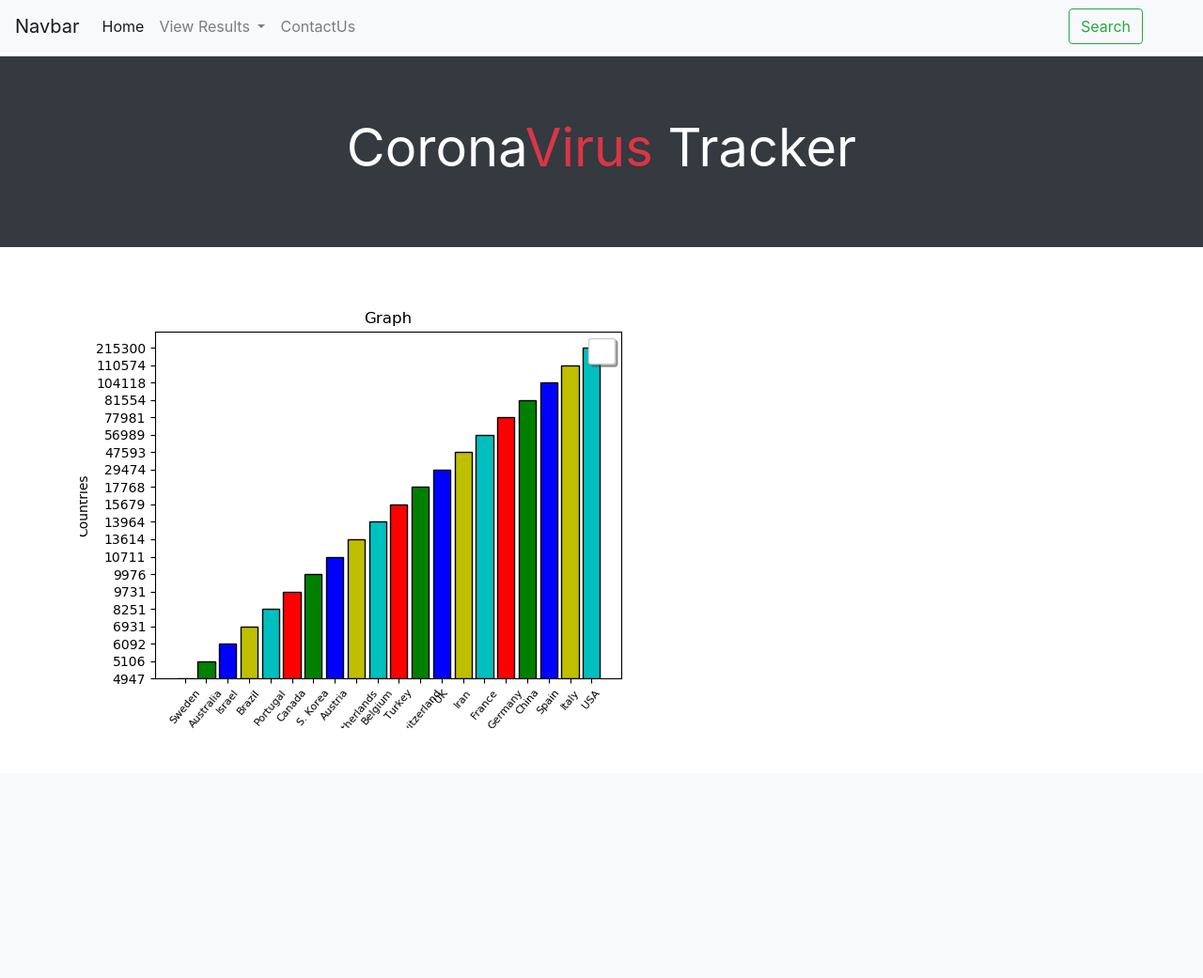
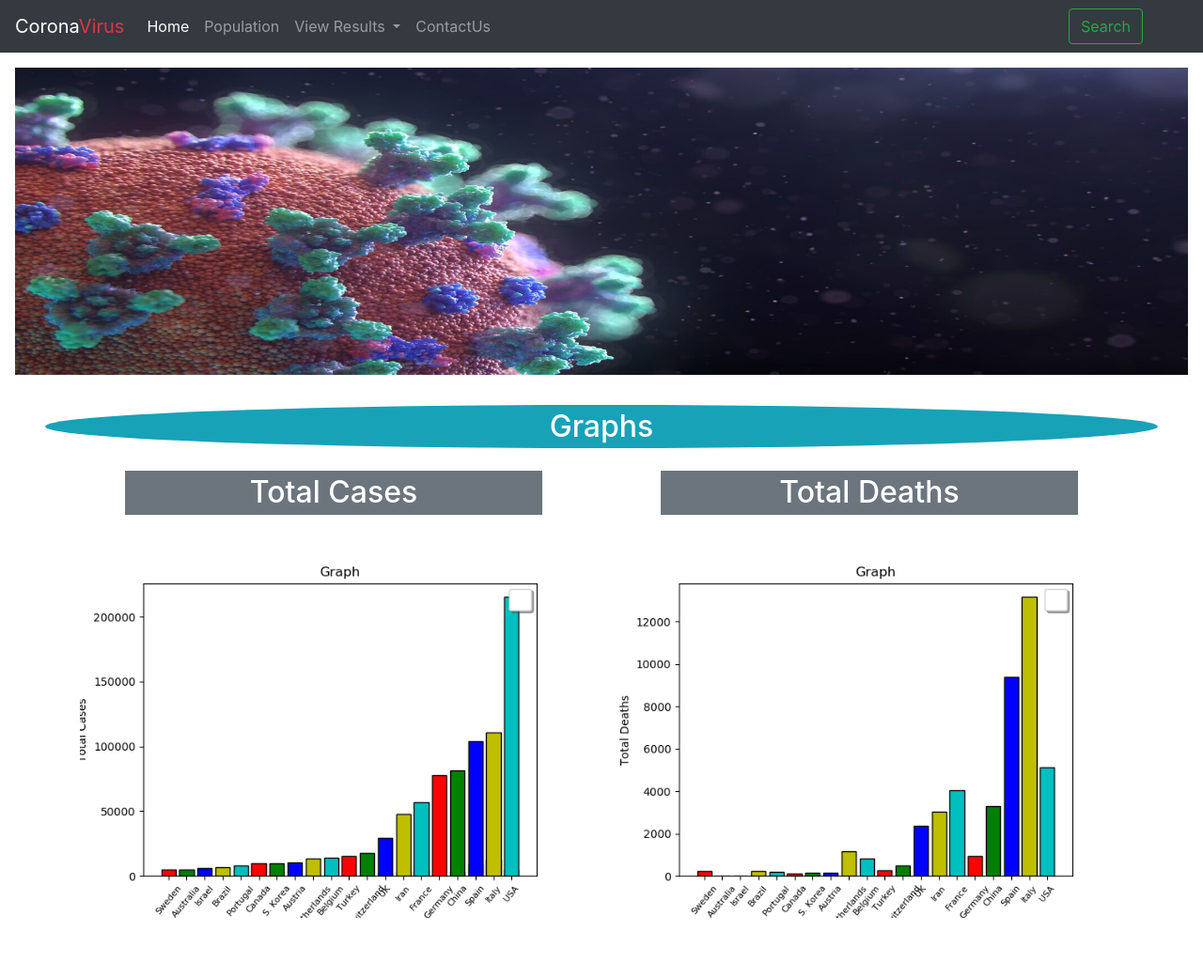
Before and after one commit to the-pythonists/Coronavirus-COVID-19-Tracker, a Django app: template App/templates/graphrepresentation.html in a window 1280 px wide. Shown: the whole page at 94% size. Before the commit the page ends 775 px from the top, so only its background shows below. Run offline with Django 3.2, Linux system fonts and the light colour scheme; the template is opened without the code that fills it, so the values that code supplies are empty; some libraries are stand-ins or nearby versions.

Commit message:
Add files

```diff
--- a/App/templates/base.html
+++ b/App/templates/base.html
@@ -23,8 +23,8 @@
   </head>
   <body>
 
-      <nav class="navbar navbar-expand-lg navbar-light bg-light">
-          <a class="navbar-brand" href="#">Navbar</a>
+      <nav class="navbar navbar-expand-lg navbar-dark bg-dark mb-3">
+          <a class="navbar-brand" href="#">Corona<span class="text-danger">Virus</span></a>
           <button class="navbar-toggler" type="button" data-toggle="collapse" data-target="#navbarNavDropdown" aria-controls="navbarNavDropdown" aria-expanded="false" aria-label="Toggle navigation">
             <span class="navbar-toggler-icon"></span>
           </button>
@@ -33,6 +33,9 @@
               <li class="nav-item active">
                 <a class="nav-link" href="/">Home <span class="sr-only">(current)</span></a>
               </li>
+              <li class="nav-item">
+                  <a class="nav-link" href="">Population</a>
+              </li>
               <li class="nav-item dropdown">
                   <a class="nav-link dropdown-toggle" href="#" id="navbarDropdownMenuLink" data-toggle="dropdown" aria-haspopup="true" aria-expanded="false">
                     View Results
@@ -40,7 +43,7 @@
                   <div class="dropdown-menu" aria-labelledby="navbarDropdownMenuLink">
                     <a class="dropdown-item" href="/countrywise/">View by Countries</a>
                     <a class="dropdown-item" href="/indiastatewise/">View by India Cities</a>
-                    <a class="dropdown-item" href="#">Something else here</a>
+                    <a class="dropdown-item" href="/graph/">Show Graphs</a>
                   </div>
                 </li>
               <li class="nav-item">
@@ -53,13 +56,12 @@
           </form>
         </nav>
 
-    <div class="jumbotron jumbotron-fluid bg-dark text-white mt-1">
-      <div class="container d-flex justify-content-center">
-        <h1 class="display-4"><b>Corona<span class="text-danger">Virus</span> Tracker</b></h1>
-      </div>
+    <div class="jumbotron jumbotron-fluid mx-3 px-0 py-0">
+        <img src="{% static 'images/corona.jpg' %}" class="img-fluid" id="image" alt="Responsive image">
     </div>
 
     {% block body %} {% endblock %}
+    <div class="mb-3"></div>
     <script>
      var typed = new Typed('#typed',{
                     strings:["There is a current update of Coronavirus(COVID-19) disease!"],
--- a/App/templates/countrywise.html
+++ b/App/templates/countrywise.html
@@ -4,7 +4,7 @@
 {% block body %}
 
 <div class="container">
-
+  <h2 class="text-center mb-4 bg-dark text-white mx-5 py-1">Country-Wise Cases</h2>
     <table class="table mt-4">
             <thead>
               <tr>
--- a/App/templates/graphrepresentation.html
+++ b/App/templates/graphrepresentation.html
@@ -3,8 +3,19 @@
 {% block title %} CoronaVirus Tracker {% endblock %}
 {% block body %}
 
+<div>
+    <h2 class="rounded-circle text-center mb-4 bg-info text-white mx-5 py-1">Graphs</h2>
+</div>
 <div class="container">
-        <img src="{% static 'images/photo.png' %}" class="img-fluid mb-5" alt="Responsive image">
+    <div class="row">
+        <div class="col">
+            <h2 class="text-center mb-4 bg-secondary text-white mx-5 py-1">Total Cases</h2>
+            <img src="{% static 'images/photo.png' %}" class="img-fluid mb-5" alt="Responsive image">
+        </div>
+        <div class="col">
+            <h2 class="text-center mb-4 bg-secondary text-white mx-5 py-1">Total Deaths</h2>
+            <img src="{% static 'images/photo1.png' %}" class="img-fluid mb-5" alt="Responsive image">
+        </div>
     </div>
 </div>
 {% endblock %}}
--- a/App/templates/indiadistrictwise.html
+++ b/App/templates/indiadistrictwise.html
@@ -4,6 +4,7 @@
 {% block body %}
 
 <div class="container">
+  <h2 class="text-center mb-4 bg-dark text-white mx-5 py-1">India's District-Wise Cases</h2>
     <table class="table mt-4">
             <thead>
               <tr>
--- a/App/templates/indiastatewise.html
+++ b/App/templates/indiastatewise.html
@@ -4,6 +4,7 @@
 {% block body %}
 
 <div class="container">
+  <h2 class="text-center mb-4 bg-dark text-white mx-5 py-1">India's State-Wise Cases</h2>
     <table class="table mt-4">
             <thead>
               <tr>
--- a/App/templates/searchcountrycases.html
+++ b/App/templates/searchcountrycases.html
@@ -4,13 +4,14 @@
 {% block body %}
 
     <div class="container">
+      <h2 class="text-center mb-4 bg-dark text-white mx-5 py-1">Search</h2>
       <div class="container d-flex justify-content-center">
         <form method="post" action="/showcountrycases/" name="myform">{% csrf_token %}
           <div class="form-group mt-2">
             <label for="countryname" class="ml-1 text-dark"><b>Country Name</label>
             <input type="text" class="form-control text-center" id="countryname" name="countryname" value="">
           </div>
-          <div>
+          <div class="d-flex justify-content-center">
               <button class="btn btn-dark">Submit</button>
           </div>
         </form>
--- a/App/templates/showcountrycases.html
+++ b/App/templates/showcountrycases.html
@@ -4,6 +4,7 @@
 {% block body %}
 
      <div class="container">
+        <h2 class="text-center mb-4 bg-secondary text-white mx-5 py-1">Search</h2>
     <div class="container d-flex justify-content-center">
       <form method="post" action="/showcountrycases/" name="myform">{% csrf_token %}
         <div class="form-group mt-2">
--- a/CoronaVirus_Cases/urls.py
+++ b/CoronaVirus_Cases/urls.py
@@ -27,5 +27,5 @@ urlpatterns = [
     path('countrywise/',views.countrywise,name='countrywise'),
     path('contactus/',views.contactus,name='contactus'),
     path('map/',views.map,name='map'),
-    path('graphCountryCases/',views.graphCountryCases,name='graphCountryCases'),
+    path('graph/',views.graph,name='graph'),
 ]
```
Also changed, not shown: App/views.py (+10 -9 lines), App/static/images/Coronavirus1.jpg (added), App/static/images/corona.jpg (added), App/static/images/photo.png, App/static/images/photo1.png (added), 6 other files.
